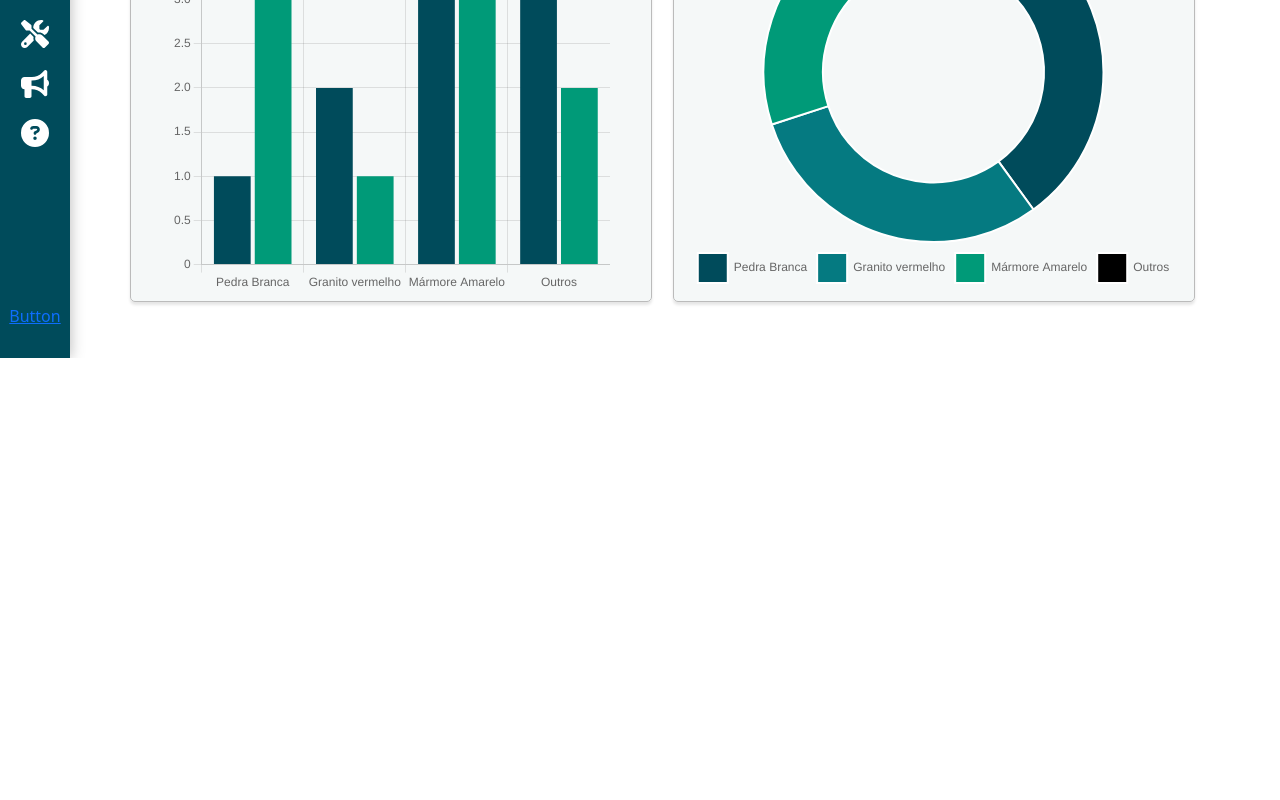
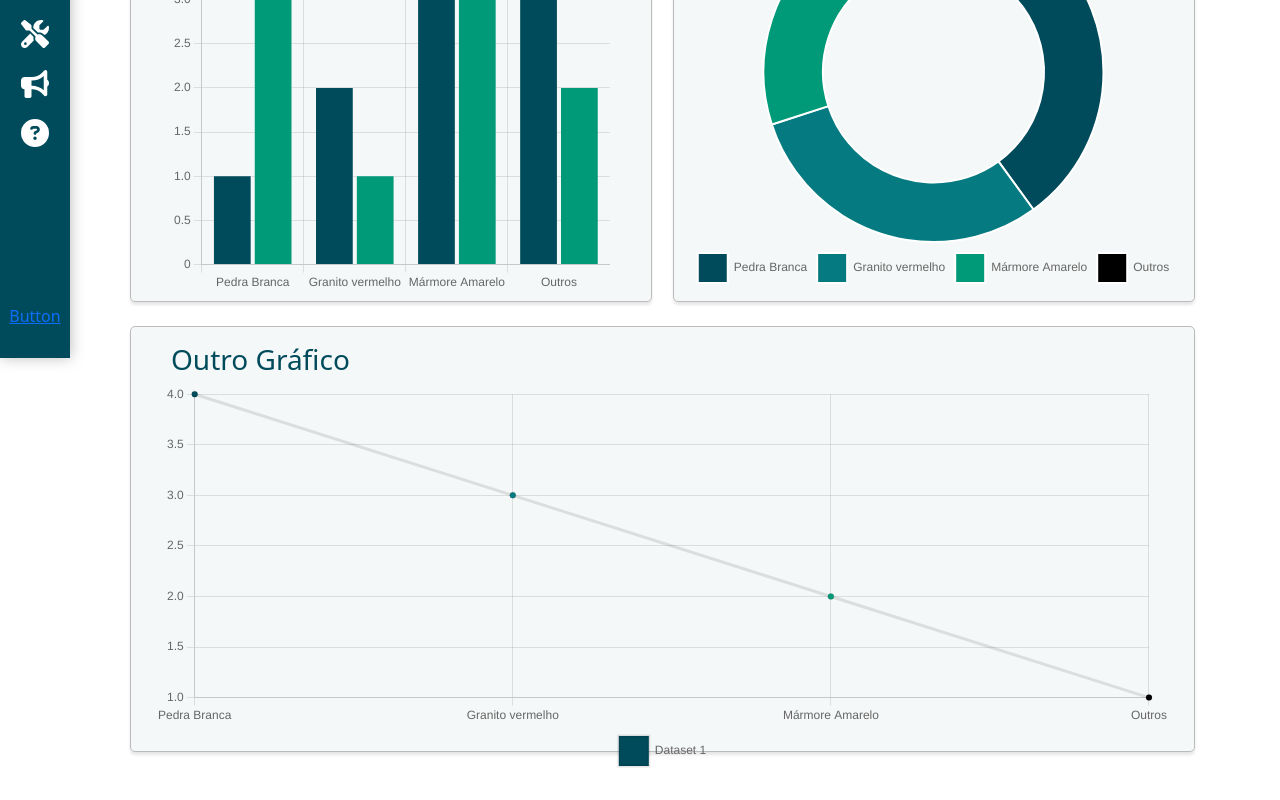
Before and after one commit to UPSxACE/quarrymanager-reactfrontend, a React (Create React App) app: page /dashboard/home in a window 1280 px wide. Shown: the part 442-1242 px from the top of the page. Before the commit the page ends 800 px from the top, so only its background shows below. Built offline with nearby package versions, Linux system fonts and the light colour scheme.

Commit message:
Criação gráfico 3 bottom

```diff
--- a/src/dashboard/pages/home/home.js
+++ b/src/dashboard/pages/home/home.js
@@ -2,7 +2,7 @@ import React, { useState } from "react";
 import { Container, Row, Col } from "react-bootstrap";
 import styled from "styled-components";
 import { DashboardLayout } from "../../components/layout";
-import { Bar, Doughnut, Pie } from "react-chartjs-2";
+import { Bar, Doughnut, Line, Pie } from "react-chartjs-2";
 import { Chart as ChartJS } from "chart.js/auto";
 
 export { DashboardHome };
@@ -27,6 +27,16 @@ function DashboardHome() {
     },
     datasets: { doughnut: { cutout: "65%" } },
   };
+
+  const options3 = {
+    responsive: true,
+    maintainAspectRatio: false,
+    plugins: {
+      legend: { position: "bottom", labels: { boxWidth: 30, boxHeight: 30 } },
+    },
+    datasets: { doughnut: { cutout: "65%" } },
+  };
+
   const data1 = {
     labels,
     datasets: [
@@ -56,6 +66,17 @@ function DashboardHome() {
           "rgba(153, 102, 255, 0.2)",
           "rgba(255, 159, 64, 0.2)",
         ],
+      },
+    ],
+  };
+
+  const data3 = {
+    labels,
+    datasets: [
+      {
+        label: "Dataset 1",
+        data: [4, 3, 2, 1],
+        backgroundColor: ["#004B5B", "#057A81", "#009A78", "#000"],
       },
     ],
   };
@@ -132,7 +153,18 @@ function DashboardHome() {
                 </DashboardGraph>
               </DashboardGraphWrapper>
             </div>
-          </Col>{" "}
+          </Col>
+          <Col xs={12}>
+            <DashboardGraphWrapper className="pt-2 pb-3 ps-4 pe-4 mt-4">
+              <DashboardGraph className="pt-2 ">
+                <TextH3Graph className="ps-3">Outro Gráfico</TextH3Graph>
+                <LineChart
+                  chartData={data3}
+                  chartOptions={options3}
+                ></LineChart>
+              </DashboardGraph>
+            </DashboardGraphWrapper>
+          </Col>
         </Row>
       </Container>
     </DashboardLayout>
@@ -149,6 +181,10 @@ function PieChart({ chartData, chartOptions }) {
 
 function DoughnutChart({ chartData, chartOptions }) {
   return <Doughnut data={chartData} options={chartOptions}></Doughnut>;
+}
+
+function LineChart({ chartData, chartOptions }) {
+  return <Line data={chartData} options={chartOptions}></Line>;
 }
 
 const DashboardGraph = styled.div`
```
